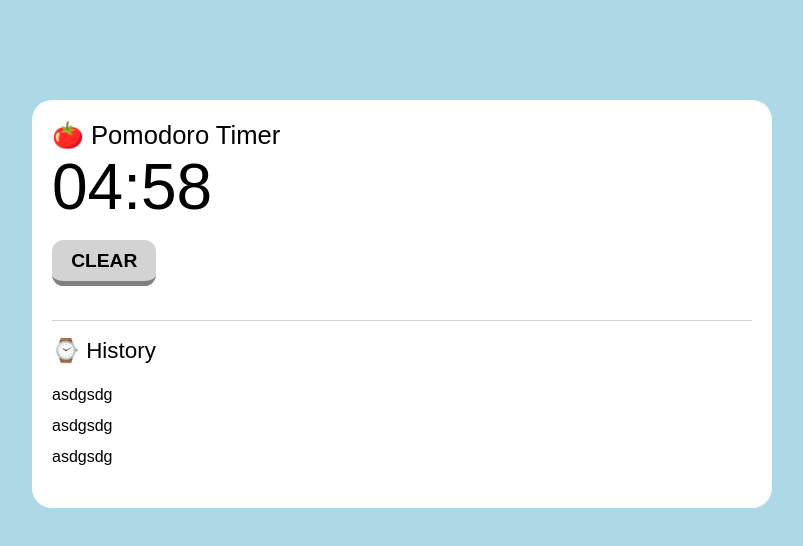
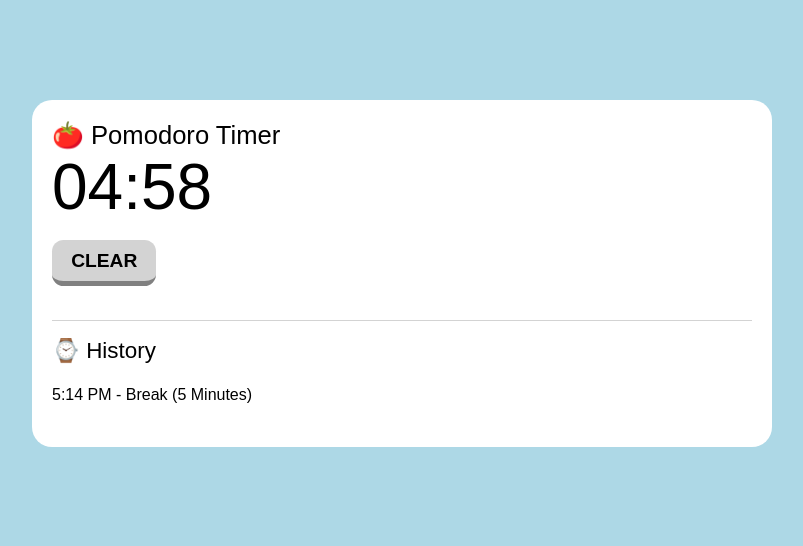
Before and after one commit to zstix/pomo, a React (Create React App) app: page / in a window 1280 px wide. Both pictures are taken after a click on the button "BREAK". Shown: the top 546 px of the page, without its empty margins (238-1041 px from the left). Built offline with nearby package versions, Linux system fonts and the light colour scheme.

Commit message:
Added basic history

```diff
--- a/src/components/App.js
+++ b/src/components/App.js
@@ -6,26 +6,41 @@ import Log from './Log';
 const tomato = String.fromCodePoint(0x1F345);
 
 const durations = {
-  POMO: 1500,
-  SHORT: 300,
-  LONG: 900
+  POMO: { length: 1500, type: 'pomo' },
+  SHORT: { length: 300, type: 'break' },
+  LONG: { length: 900, type: 'break' },
 };
 
 const App = () => {
   const [running, setRunning] = useState(false);
-  const [time, setTime] = useState(durations.POMO);
+  const [time, setTime] = useState(durations.POMO.length);
+  const [history, setHistory] = useState([]);
 
   useEffect(() => {
     const interval = setInterval(() => {
       if (time === 0) {
         setRunning(false);
-        setTime(durations.POMO);
+        setTime(durations.POMO.length);
         return false;
       }
       if (running) setTime(time => time - 1);
     }, 1000);
     return () => clearInterval(interval);
   }, [running, setRunning, time]);
+
+  const startTimer = duration => {
+    const time  =new Date().toLocaleTimeString('en-US', {
+      hour12: true,
+      hour: 'numeric',
+      minute: 'numeric'
+    });
+    setTime(duration.length);
+    setRunning(true);
+    setHistory([
+      ...history,
+      { ...duration, time }
+    ]);
+  }
 
   return (
     <div>
@@ -36,22 +51,16 @@ const App = () => {
 
         <Controls
           running={running}
-          onStart={() => setRunning(true)}
+          onStart={() => startTimer(durations.POMO)}
+          onShortBreak={() => startTimer(durations.SHORT)}
+          onLongBreak={() => startTimer(durations.LONG)}
           onClear={() => {
             setRunning(false);
-            setTime(durations.POMO);
-          }}
-          onShortBreak={() => {
-            setTime(durations.SHORT);
-            setRunning(true);
-          }}
-          onLongBreak={() => {
-            setTime(durations.LONG);
-            setRunning(true);
+            setTime(durations.POMO.length);
           }}
          />
 
-         <Log />
+         <Log history={history} />
       </div>
     </div>
   );
--- a/src/components/Log.js
+++ b/src/components/Log.js
@@ -2,15 +2,26 @@ import React from 'react';
 
 const watch = String.fromCodePoint(0x231A);
 
-const Log = () => (
-  <section className="log">
-    <h3>{watch} History</h3>
-    <ul>
-      <li>asdgsdg</li>
-      <li>asdgsdg</li>
-      <li>asdgsdg</li>
-    </ul>
-  </section>
+const Log = ({ history }) => (
+  <>
+    {history.length !== 0 &&
+      <section className="log">
+        <h3>{watch} History</h3>
+        <ul>
+          {history.map((item, index) => (
+            <li key={index}>
+              {item.time}
+              {' - '}
+              {item.type}
+              {' ('}
+              {Math.floor(item.length / 60)}
+              {' minutes)'}
+            </li>
+          ))}
+        </ul>
+      </section>
+    }
+  </>
 );
 
 export default Log;
--- a/src/index.css
+++ b/src/index.css
@@ -59,7 +59,7 @@ button.red {
 
 .controls {
   padding: 1em 0;
-  min-height: 4em;
+  height: 4em;
 }
 
 .controls > button {
@@ -78,4 +78,5 @@ button.red {
 
 .log > ul li {
   padding: 0.4em 0;
+  text-transform: capitalize;
 }
```
Also changed, not shown: 1 other file (tests, documents, lock files or other folders).
